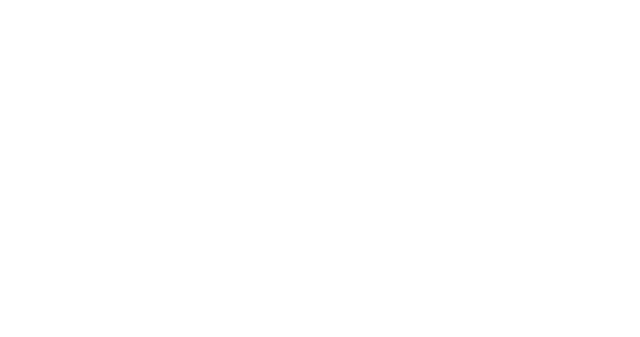
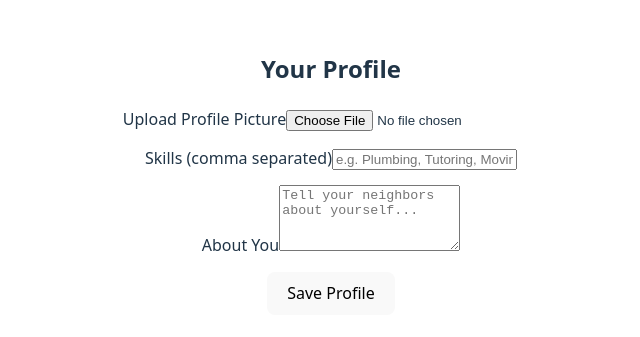
Before and after one commit to MacklinHill1/neighborhood-help-app, a React (Vite) app in the folder LocAid/: page /userprofile in a window 1280 px wide. Before the commit this address had no page. Shown: the part 227-564 px from the top of the page, without its empty margins (309-949 px from the left). Built offline with nearby package versions, Linux system fonts and the light colour scheme.

Commit message:
Basis of the user profile is added can upload photo need to add more like zip code and school

```diff
--- a/LocAid/src/App.jsx
+++ b/LocAid/src/App.jsx
@@ -4,6 +4,7 @@
 // Import your future pages here:
 import SignIn from './frontend/SignIn';
 import SignUp from './frontend/Signup';
+import UserProfile from './frontend/UserProfile.jsx';
 
 // import HelpBoard from './frontend/HelpBoard';
 
@@ -15,6 +16,7 @@
         <Route path="/" element={<Homepage />} />
         <Route path="/signin" element={<SignIn />} />
         <Route path="/signup" element={<SignUp />} />
+        <Route path="userprofile" element={<UserProfile />} />
 
         {/* Example of a second page (Create this file next!) */}
         {/* <Route path="/board" element={<HelpBoard />} /> */}
--- a/LocAid/src/frontend/Homepage.jsx
+++ b/LocAid/src/frontend/Homepage.jsx
@@ -21,6 +21,13 @@
           Sign Up
         </button>
 
+        <button
+          className="auth-btn"
+          onClick={() => navigate("/UserProfile")}
+        >
+          User Profile
+        </button>
+
       </div>
 
       <div className="hero">
--- /dev/null
+++ b/LocAid/src/frontend/UserProfile.jsx
@@ -0,0 +1,71 @@
+import React, { useState } from "react";
+import "./UserProfile.css";
+
+export default function UserProfile() {
+
+  const [, setProfilePic] = useState(null);
+  const [preview, setPreview] = useState(null);
+  const [skills, setSkills] = useState("");
+  const [about, setAbout] = useState("");
+
+  const handleImageChange = (e) => {
+    const file = e.target.files[0];
+    setProfilePic(file);
+
+    if (file) {
+      setPreview(URL.createObjectURL(file));
+    }
+  };
+
+  const handleSubmit = (e) => {
+    e.preventDefault();
+
+    const profileData = {
+      skills: skills.split(",").map(skill => skill.trim()),
+      about
+    };
+
+    console.log(profileData);
+    alert("Profile Saved!");
+  };
+
+  return (
+    <main className="profile-container">
+      <h2>Your Profile</h2>
+
+      <form onSubmit={handleSubmit} className="profile-form">
+
+        {/* Profile Picture */}
+        <div className="form-group">
+          <label>Upload Profile Picture</label>
+          <input type="file" accept="image/*" onChange={handleImageChange} />
+          {preview && <img src={preview} alt="Preview" className="profile-preview" />}
+        </div>
+
+        {/* Skills */}
+        <div className="form-group">
+          <label>Skills (comma separated)</label>
+          <input
+            type="text"
+            placeholder="e.g. Plumbing, Tutoring, Moving Help"
+            value={skills}
+            onChange={(e) => setSkills(e.target.value)}
+          />
+        </div>
+
+        {/* About */}
+        <div className="form-group">
+          <label>About You</label>
+          <textarea
+            rows="4"
+            placeholder="Tell your neighbors about yourself..."
+            value={about}
+            onChange={(e) => setAbout(e.target.value)}
+          />
+        </div>
+
+        <button type="submit">Save Profile</button>
+      </form>
+    </main>
+  );
+}
```
Also changed, not shown: LocAid/src/frontend/UserProfile.css (added).
